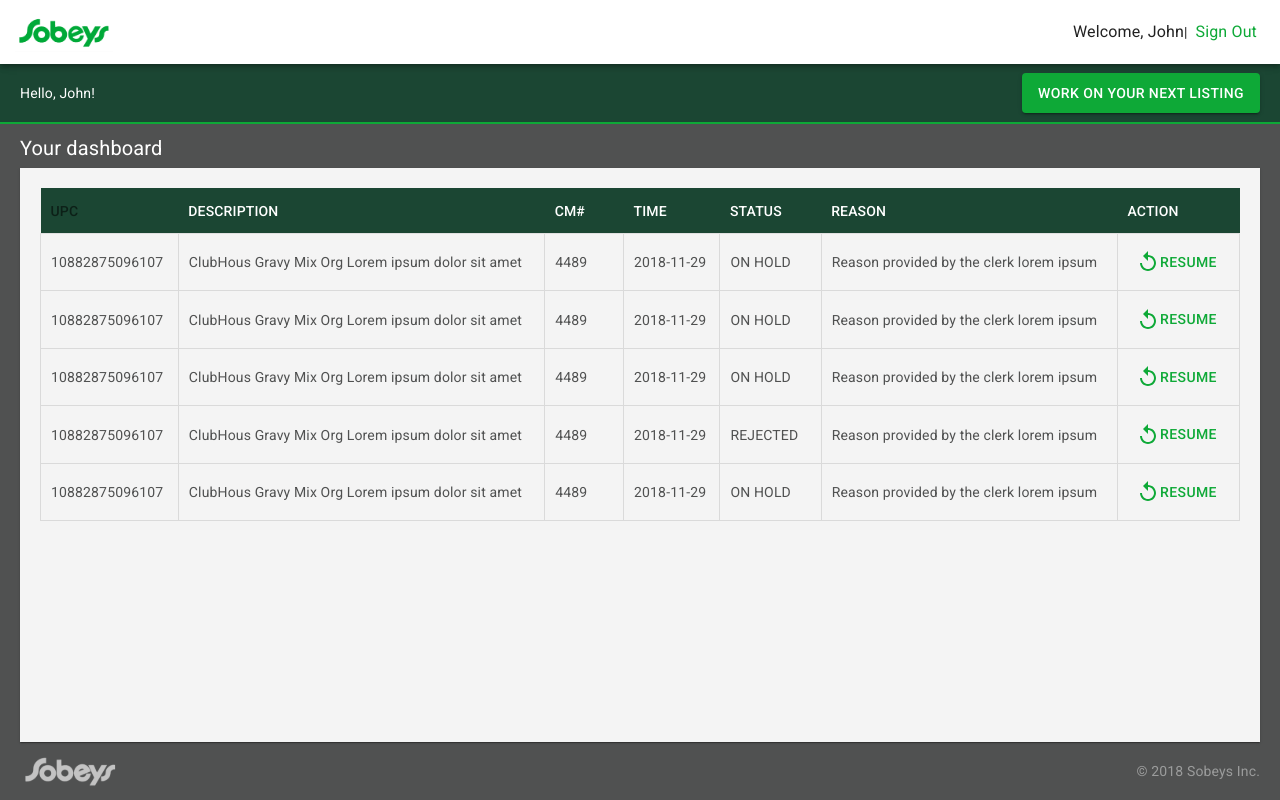
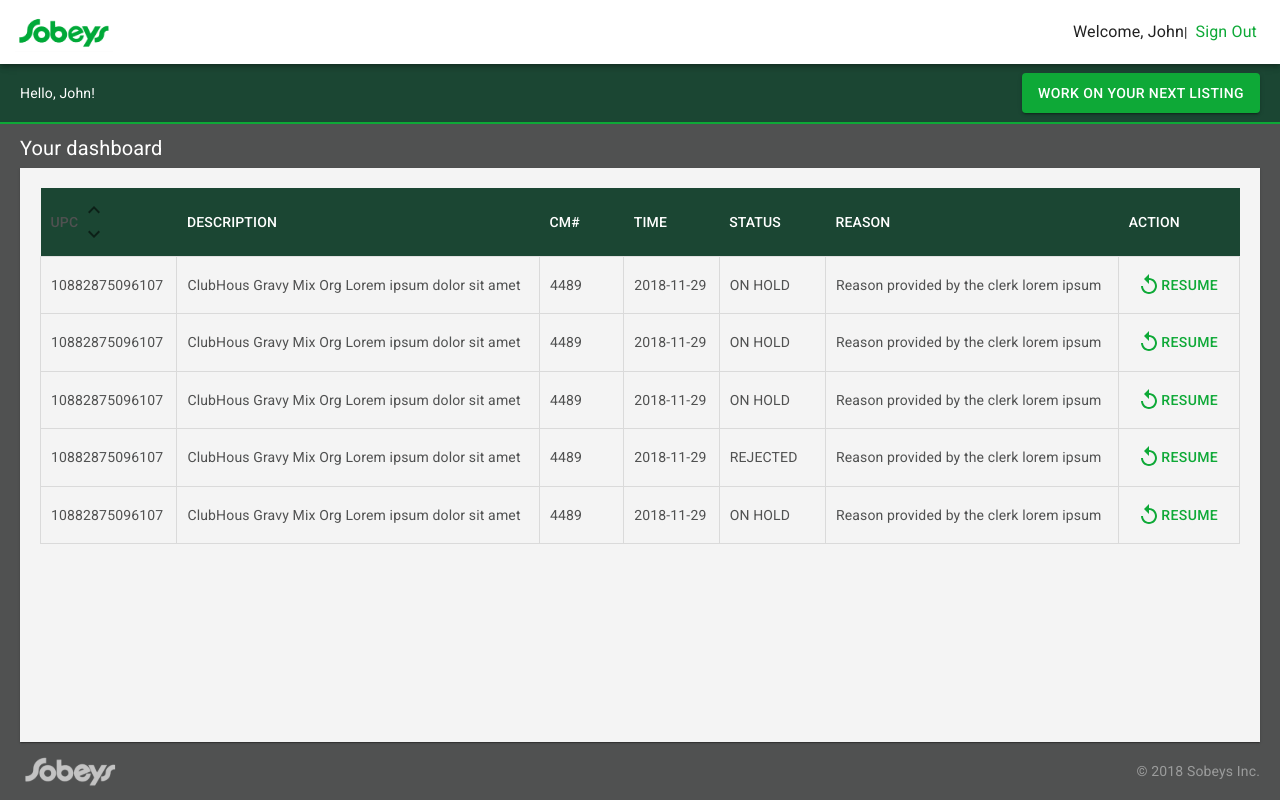
Before and after one commit to ella33/react-material-ui-poc, a React (Create React App) app: page / in a window 1280 px wide. Both pictures are taken after a click on the button "UPC". Built offline with nearby package versions, Linux system fonts and the light colour scheme.

Commit message:
Custom sort table icon

```diff
--- a/src/components/shared/actionBar.js
+++ b/src/components/shared/actionBar.js
@@ -9,7 +9,7 @@ const ActionBar = styled('div')(({ theme }) => ({
 	borderBottom: `2px solid ${theme.palette.primary.main}`,
 	display: 'flex',
 	color: '#fff',
-	height: `${theme.spacing(12)}px`,
+	height: theme.spacing(12),
 	justifyContent: 'space-between',
 	padding: `${theme.spacing(2)}px ${theme.spacing(4)}px`,
 }));
--- a/src/components/table.js
+++ b/src/components/table.js
@@ -4,6 +4,9 @@ import TableBody from '@material-ui/core/TableBody';
 import TableCell from '@material-ui/core/TableCell';
 import TableHead from '@material-ui/core/TableHead';
 import TableRow from '@material-ui/core/TableRow';
+import Grid from '@material-ui/core/Grid';
+import KeyboardArrowDown from '@material-ui/icons/KeyboardArrowDown';
+import KeyboardArrowUp from '@material-ui/icons/KeyboardArrowUp';
 
 export const SbyTable = ({ children, ...rest }) => (
 	<Table component="div" {...rest}>
@@ -34,3 +37,10 @@ export const SbyTableCell = ({ children, ...rest }) => (
 		{children}
 	</TableCell>
 );
+
+export const SbyTabelSortIcon = (props) => (
+  <Grid container direction="column" {...props}>
+    <KeyboardArrowUp />
+    <KeyboardArrowDown />
+  </Grid>
+);
--- a/src/pages/home/home.js
+++ b/src/pages/home/home.js
@@ -7,7 +7,7 @@ import TableSortLabel from '@material-ui/core/TableSortLabel';
 
 import SbyActionBar, { ActionGroup } from 'components/shared/actionBar';
 import SbySubheader from 'components/shared/subheader';
-import { SbyTable, SbyTableHead, SbyTableBody, SbyTableRow, SbyTableCell } from 'components/table';
+import { SbyTable, SbyTableHead, SbyTableBody, SbyTableRow, SbyTableCell, SbyTabelSortIcon } from 'components/table';
 import SbyPaper from 'components/paper';
 import SbyButton from 'components/button';
 
@@ -23,8 +23,6 @@ const Home = ({ listings, history }) => {
   }, [history]);
 
   const requestSorting = useCallback((id) => {
-    console.log(id);
-    console.log((order === 'asc') ? 'desc' : 'asc');
     setOrder(o => ((o === 'asc') ? 'desc' : 'asc'));
     setOrderBy(id);
   }, []);
@@ -38,8 +36,6 @@ const Home = ({ listings, history }) => {
     { id: 'reason', label: 'Reason' },
     { id: 'action', label: 'Action' },
   ];
-
-  // TODO
 
   return (
     <>
@@ -65,7 +61,8 @@ const Home = ({ listings, history }) => {
                     <TableSortLabel
                       active={orderBy === id}
                       direction={order}
-                      onClick={requestSorting.bind(id)}
+                      onClick={() => requestSorting(id)}
+                      IconComponent={SbyTabelSortIcon}
                     >
                       {label}
                     </TableSortLabel>
```
